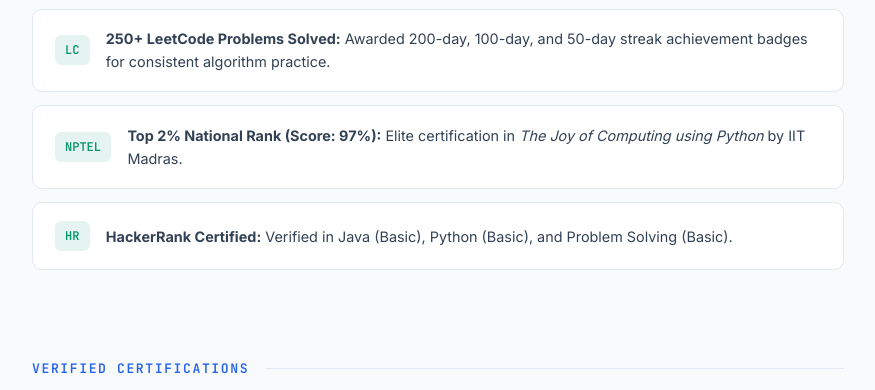
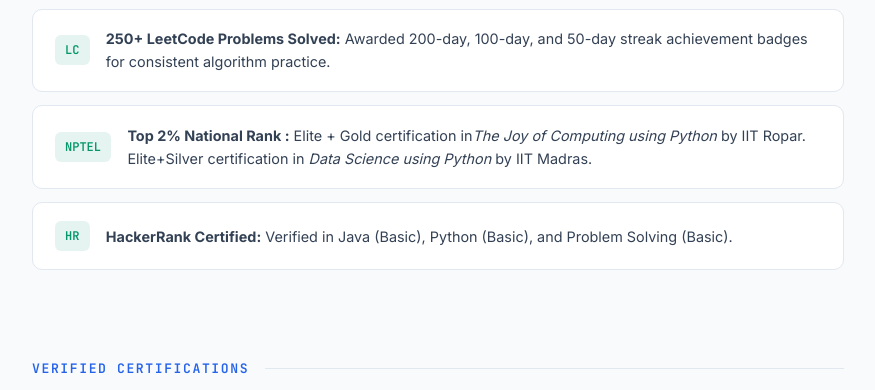
Before and after one commit to atharvaXgarg/portfolio, a plain HTML site: page docs/index.html in a window 1280 px wide. Shown: the part 2460-2850 px from the top of the page, without its empty margins (202-1077 px from the left). Drawn offline with Linux system fonts and the light colour scheme.

Commit message:
changed top 2%

```diff
--- a/docs/index.html
+++ b/docs/index.html
@@ -1502,7 +1502,7 @@
         </div>
         <div class="achievement-card">
           <span class="badge-icon">NPTEL</span>
-          <p><strong>Top 2% National Rank (Score: 97%):</strong> Elite certification in <em>The Joy of Computing using Python</em> by IIT Madras.</p>
+          <p><strong>Top 2% National Rank :</strong> Elite + Gold  certification in<em>The Joy of Computing using Python</em> by IIT Ropar. Elite+Silver certification in <em>Data Science using Python</em> by IIT Madras.</p>
         </div>
         <div class="achievement-card">
           <span class="badge-icon">HR</span>
```
